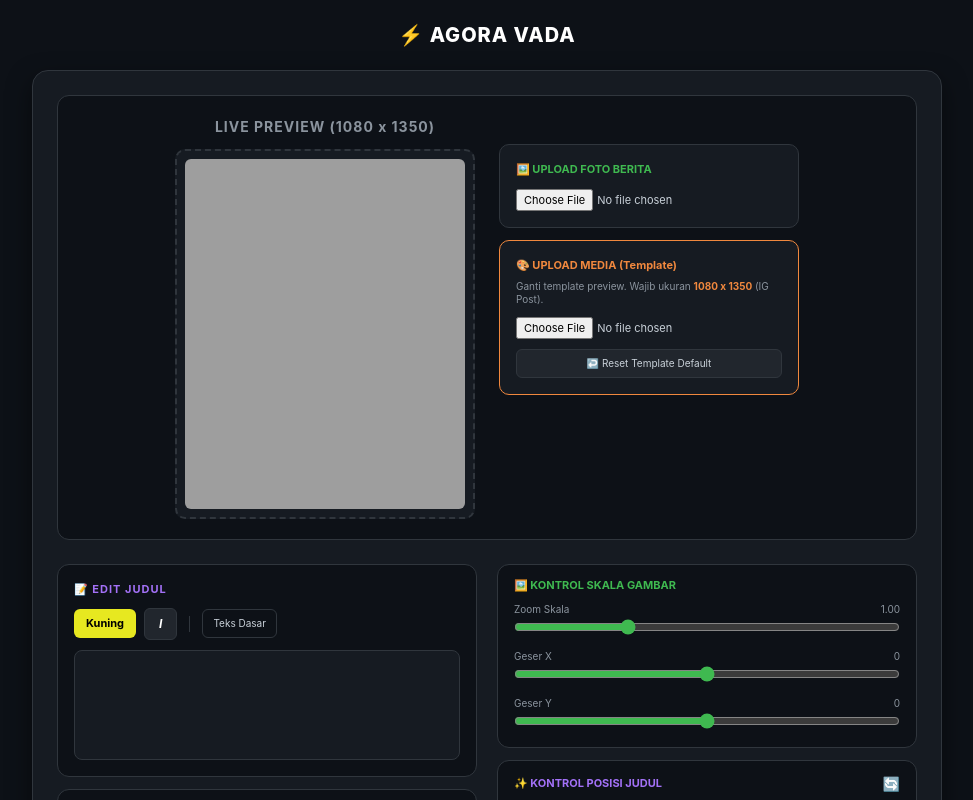
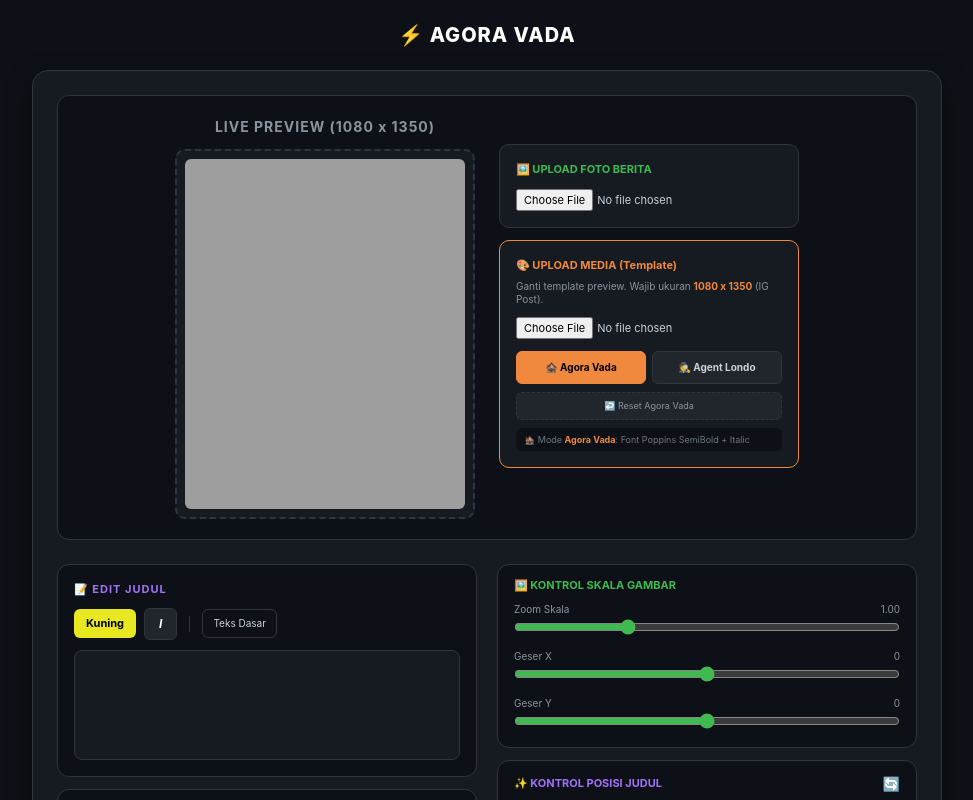
Before and after one commit to OffiziellNed/AgoraVada-Javascript, a Next.js app: page / in a window 1280 px wide. Both pictures are taken after a click on the button "Langsung ke Editor ➔". Shown: the top 800 px of the page, without its empty margins (153-1126 px from the left). Built offline with nearby package versions, Linux system fonts and the light colour scheme.

Commit message:
Update page.js

```diff
--- a/app/page.js
+++ b/app/page.js
@@ -36,6 +36,7 @@ export default function AgoraVadaPortal() {
   const [sumberY, setSumberY] = useState(778);
   const [ukuranFontSumber, setUkuranFontSumber] = useState(25);
   const [sumberColor, setSumberColor] = useState('#FFFFFF');
+  const [templateMode, setTemplateMode] = useState('agoravada'); // 'agoravada' | 'agentlondo'
 
   const canvasRef = useRef(null);
 
@@ -46,6 +47,7 @@ export default function AgoraVadaPortal() {
   useEffect(() => {
     const loadFonts = async () => {
       try {
+        // Poppins - Agora Vada
         const fontSB = new FontFace('PoppinsSemiBold', 'url(/Poppins-SemiBold.ttf)');
         await fontSB.load();
         document.fonts.add(fontSB);
@@ -55,6 +57,18 @@ export default function AgoraVadaPortal() {
         document.fonts.add(fontSBI);
       } catch (err) {
         console.warn("Font Poppins gagal di-load. Pastikan file ada di folder public.");
+      }
+      try {
+        // IBM Plex Mono - Agent Londo
+        const fontIBM = new FontFace('IBMPlexMono-SemiBold', 'url(/IBMPlexMono-SemiBold.ttf)');
+        await fontIBM.load();
+        document.fonts.add(fontIBM);
+
+        const fontIBMI = new FontFace('IBMPlexMono-SemiBoldItalic', 'url(/IBMPlexMono-SemiBoldItalic.ttf)');
+        await fontIBMI.load();
+        document.fonts.add(fontIBMI);
+      } catch (err) {
+        console.warn("Font IBM Plex Mono gagal di-load. Pastikan file IBMPlexMono-SemiBold.ttf ada di public.");
       }
     };
     loadFonts();
@@ -167,7 +181,11 @@ export default function AgoraVadaPortal() {
     let currentLine = [];
     let currentWidth = 0;
 
-    ctx.font = `${baseFontSize}px PoppinsSemiBold, sans-serif`;
+    // Pilih font family berdasarkan templateMode
+    const baseFontFamily = templateMode === 'agentlondo' ? 'IBMPlexMono-SemiBold' : 'PoppinsSemiBold';
+    const italicFontFamily = templateMode === 'agentlondo' ? 'IBMPlexMono-SemiBoldItalic' : 'PoppinsSemiBoldItalic';
+
+    ctx.font = `${baseFontSize}px ${baseFontFamily}, sans-serif`;
     const spaceWidth = ctx.measureText(' ').width;
 
     wordsWithContext.forEach(item => {
@@ -176,7 +194,7 @@ export default function AgoraVadaPortal() {
         currentLine = [];
         currentWidth = 0;
       } else {
-        const fontName = item.isItalic ? 'PoppinsSemiBoldItalic' : 'PoppinsSemiBold';
+        const fontName = item.isItalic ? italicFontFamily : baseFontFamily;
         ctx.font = `${baseFontSize}px ${fontName}, sans-serif`;
         let wWidth = ctx.measureText(item.word).width;
 
@@ -196,7 +214,7 @@ export default function AgoraVadaPortal() {
     lines.forEach(lineArr => {
       let currentX = x;
       lineArr.forEach(item => {
-        const fontName = item.isItalic ? 'PoppinsSemiBoldItalic' : 'PoppinsSemiBold';
+        const fontName = item.isItalic ? italicFontFamily : baseFontFamily;
         ctx.font = `${baseFontSize}px ${fontName}, sans-serif`;
         ctx.fillStyle = item.color;
         ctx.fillText(item.word, currentX, currentY);
@@ -232,7 +250,8 @@ export default function AgoraVadaPortal() {
 
     if (sumberBerita) {
       ctx.fillStyle = sumberColor || '#FFFFFF';
-      ctx.font = `${ukuranFontSumber}px PoppinsSemiBoldItalic, sans-serif`;
+      const sumberFont = templateMode === 'agentlondo' ? 'IBMPlexMono-SemiBoldItalic' : 'PoppinsSemiBoldItalic';
+      ctx.font = `${ukuranFontSumber}px ${sumberFont}, sans-serif`;
       ctx.textAlign = 'left';
       ctx.textBaseline = 'top';
       ctx.fillText(sumberBerita, sumberX, sumberY);
@@ -516,17 +535,87 @@ export default function AgoraVadaPortal() {
                       Ganti template preview. Wajib ukuran <strong style={{color: '#f0883e'}}>1080 x 1350</strong> (IG Post).
                     </div>
                     <input type="file" accept="image/*" onChange={handleUploadTemplate} style={{ fontSize: '11px', color: '#c9d1d9', width: '100%' }} />
-                    <div style={{ display: 'flex', gap: '6px', marginTop: '10px' }}>
+
+                    {/* MENU TEMPLATE AGORA VADA & AGENT LONDO */}
+                    <div style={{ display: 'flex', gap: '6px', marginTop: '12px' }}>
+                      <button
+                        onClick={() => {
+                          setTemplateMode('agoravada');
+                          const tImg = new Image();
+                          tImg.src = '/Agora Vada Template.png';
+                          tImg.onload = () => setTemplateImgObj(tImg);
+                          tImg.onerror = () => alert('Gagal load Agora Vada Template.png - pastikan file ada di public/');
+                        }}
+                        style={{
+                          flex: 1,
+                          backgroundColor: templateMode === 'agoravada' ? '#f0883e' : '#21262d',
+                          color: templateMode === 'agoravada' ? '#000' : '#c9d1d9',
+                          padding: '8px 6px',
+                          borderRadius: '6px',
+                          fontSize: '10px',
+                          fontWeight: '700',
+                          border: templateMode === 'agoravada' ? '1px solid #f0883e' : '1px solid #30363d',
+                          cursor: 'pointer'
+                        }}
+                      >
+                        🏚️ Agora Vada
+                      </button>
+                      <button
+                        onClick={() => {
+                          setTemplateMode('agentlondo');
+                          const tryLoadAgentLondo = (urls, index = 0) => {
+                            if (index >= urls.length) {
+                              alert('Gagal load template Agent Londo. Pastikan file AgentLondo.png atau Agent Londo Template.png ada di public/');
+                              return;
+                            }
+                            const tImg = new Image();
+                            tImg.onload = () => setTemplateImgObj(tImg);
+                            tImg.onerror = () => tryLoadAgentLondo(urls, index + 1);
+                            tImg.src = urls[index];
+                          };
+                          tryLoadAgentLondo(['/AgentLondo.png', '/Agent Londo.png', '/AgentLondo Template.png', '/Agent Londo Template.png', '/AgentLondoTemplate.png']);
+                        }}
+                        style={{
+                          flex: 1,
+                          backgroundColor: templateMode === 'agentlondo' ? '#58a6ff' : '#21262d',
+                          color: templateMode === 'agentlondo' ? '#fff' : '#c9d1d9',
+                          padding: '8px 6px',
+                          borderRadius: '6px',
+                          fontSize: '10px',
+                          fontWeight: '700',
+                          border: templateMode === 'agentlondo' ? '1px solid #58a6ff' : '1px solid #30363d',
+                          cursor: 'pointer'
+                        }}
+                      >
+                        🕵️ Agent Londo
+                      </button>
+                    </div>
+
+                    <div style={{ display: 'flex', gap: '6px', marginTop: '8px' }}>
                       <button
                         onClick={() => {
                           const tImg = new Image();
-                          tImg.src = '/Agora Vada Template.png';
+                          tImg.src = templateMode === 'agentlondo' ? '/AgentLondo.png' : '/Agora Vada Template.png';
                           tImg.onload = () => setTemplateImgObj(tImg);
+                          // Fallback
+                          tImg.onerror = () => {
+                            const fallback = new Image();
+                            fallback.src = '/Agora Vada Template.png';
+                            fallback.onload = () => setTemplateImgObj(fallback);
+                          };
                         }}
-                        style={{ flex: 1, backgroundColor: '#21262d', color: '#c9d1d9', padding: '6px', borderRadius: '6px', fontSize: '10px', border: '1px solid #30363d', cursor: 'pointer' }}
+                        style={{ flex: 1, backgroundColor: '#21262d', color: '#8b949e', padding: '6px', borderRadius: '6px', fontSize: '9px', border: '1px dashed #30363d', cursor: 'pointer' }}
                       >
-                        ↩️ Reset Template Default
+                        ↩️ Reset {templateMode === 'agentlondo' ? 'Agent Londo' : 'Agora Vada'}
                       </button>
+                    </div>
+
+                    <div style={{ fontSize: '9px', color: '#6e7681', marginTop: '8px', lineHeight: '1.3', backgroundColor: '#0d1117', padding: '6px 8px', borderRadius: '6px' }}>
+                      {templateMode === 'agentlondo' ? (
+                        <span>🕵️ Mode <strong style={{color: '#58a6ff'}}>Agent Londo</strong>: Font IBMPlexMono-SemiBold + Italic</span>
+                      ) : (
+                        <span>🏚️ Mode <strong style={{color: '#f0883e'}}>Agora Vada</strong>: Font Poppins SemiBold + Italic</span>
+                      )}
                     </div>
                   </div>
                 </div>
```
